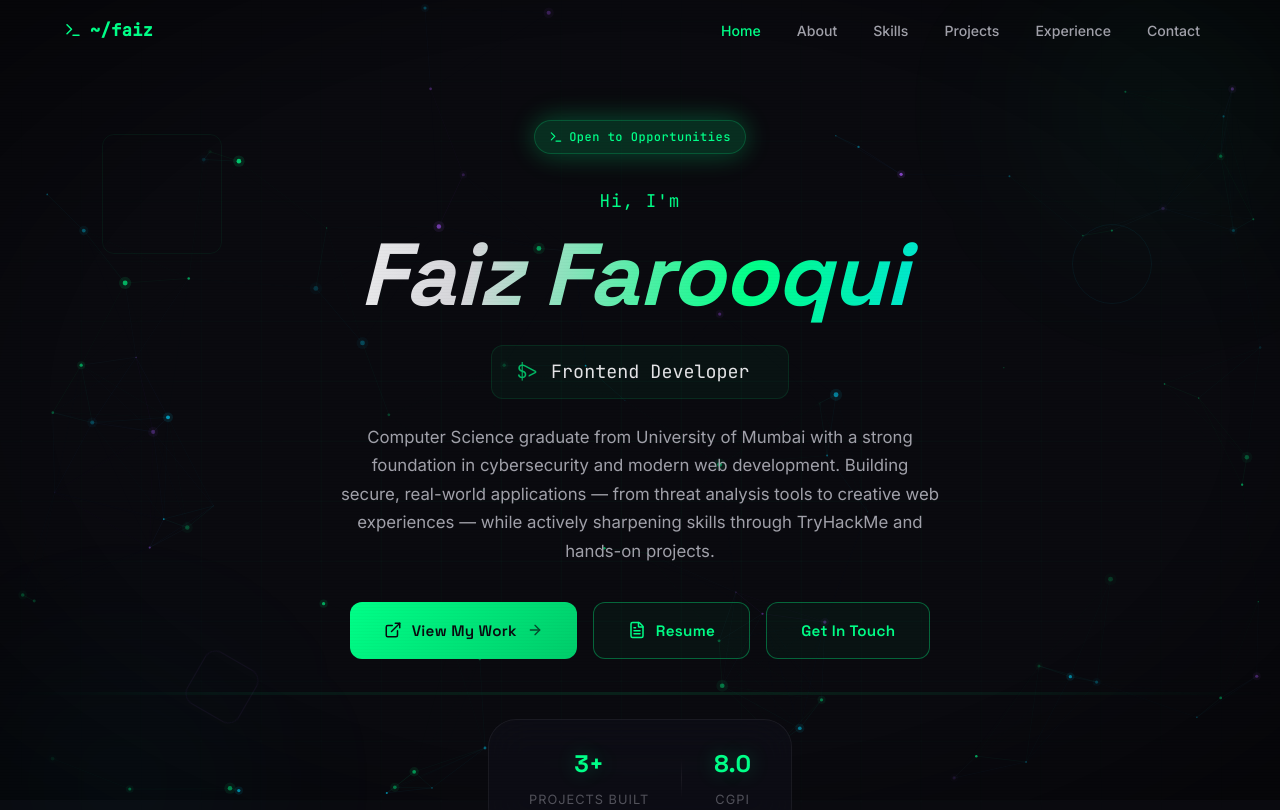
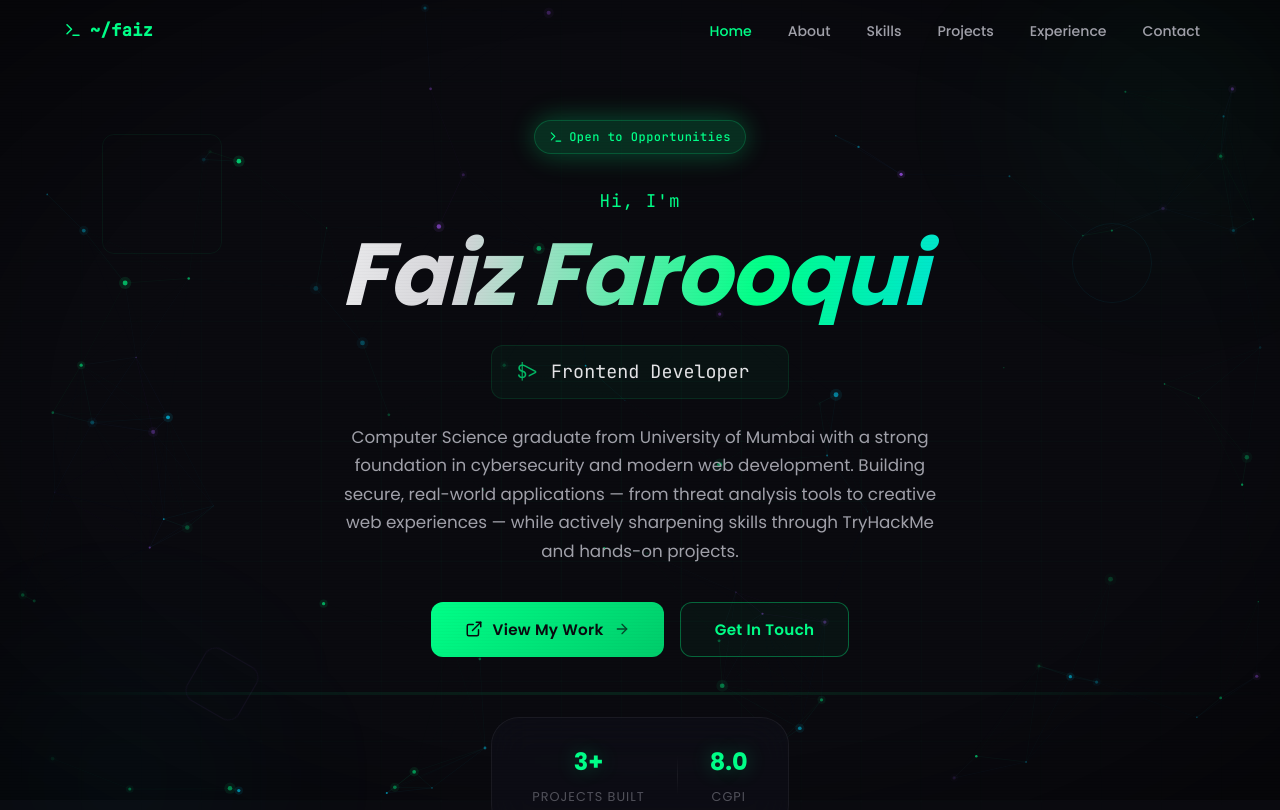
Before and after one commit to Faizlabs/portfolio-, a React (Vite) app: page / in a window 1280 px wide. Shown: the top 810 px of the page. Built offline with nearby package versions, Linux system fonts and the light colour scheme.

Commit message:
chore: remove resume button and update font to Poppins

```diff
--- a/index.html
+++ b/index.html
@@ -17,7 +17,7 @@
     <title>Faiz Farooqui | Cybersecurity & Web Developer</title>
     <link rel="preconnect" href="https://fonts.googleapis.com" />
     <link rel="preconnect" href="https://fonts.gstatic.com" crossorigin />
-    <link href="https://fonts.googleapis.com/css2?family=Space+Grotesk:wght@400;500;600;700&family=Inter:wght@300;400;500;600&family=JetBrains+Mono:wght@400;500&display=swap" rel="stylesheet" />
+    <link href="https://fonts.googleapis.com/css2?family=Poppins:wght@300;400;500;600;700&family=JetBrains+Mono:wght@400;500&display=swap" rel="stylesheet" />
   </head>
   <body>
     <div id="root"></div>
--- a/src/components/Hero.jsx
+++ b/src/components/Hero.jsx
@@ -1,5 +1,5 @@
 import { useEffect, useState, useRef } from 'react';
-import { ChevronDown, ExternalLink, Terminal, FileText, ArrowRight } from 'lucide-react';
+import { ChevronDown, ExternalLink, Terminal, ArrowRight } from 'lucide-react';
 import './Hero.css';
 
 const roles = [
@@ -95,10 +95,6 @@ export default function Hero() {
             View My Work
             <ArrowRight size={16} className="hero__btn-arrow" />
           </button>
-          <a href="/resume%20main.pdf?v=2" target="_blank" rel="noopener noreferrer" className="btn btn-outline">
-            <FileText size={18} />
-            Resume
-          </a>
           <button className="btn btn-outline" onClick={() => scrollTo('contact')}>
             Get In Touch
           </button>
--- a/src/index.css
+++ b/src/index.css
@@ -27,8 +27,8 @@
   --border-glow: rgba(0, 255, 136, 0.3);
 
   /* Typography */
-  --font-heading: 'Space Grotesk', sans-serif;
-  --font-body: 'Inter', sans-serif;
+  --font-heading: 'Poppins', sans-serif;
+  --font-body: 'Poppins', sans-serif;
   --font-mono: 'JetBrains Mono', monospace;
 
   /* Spacing */
```
